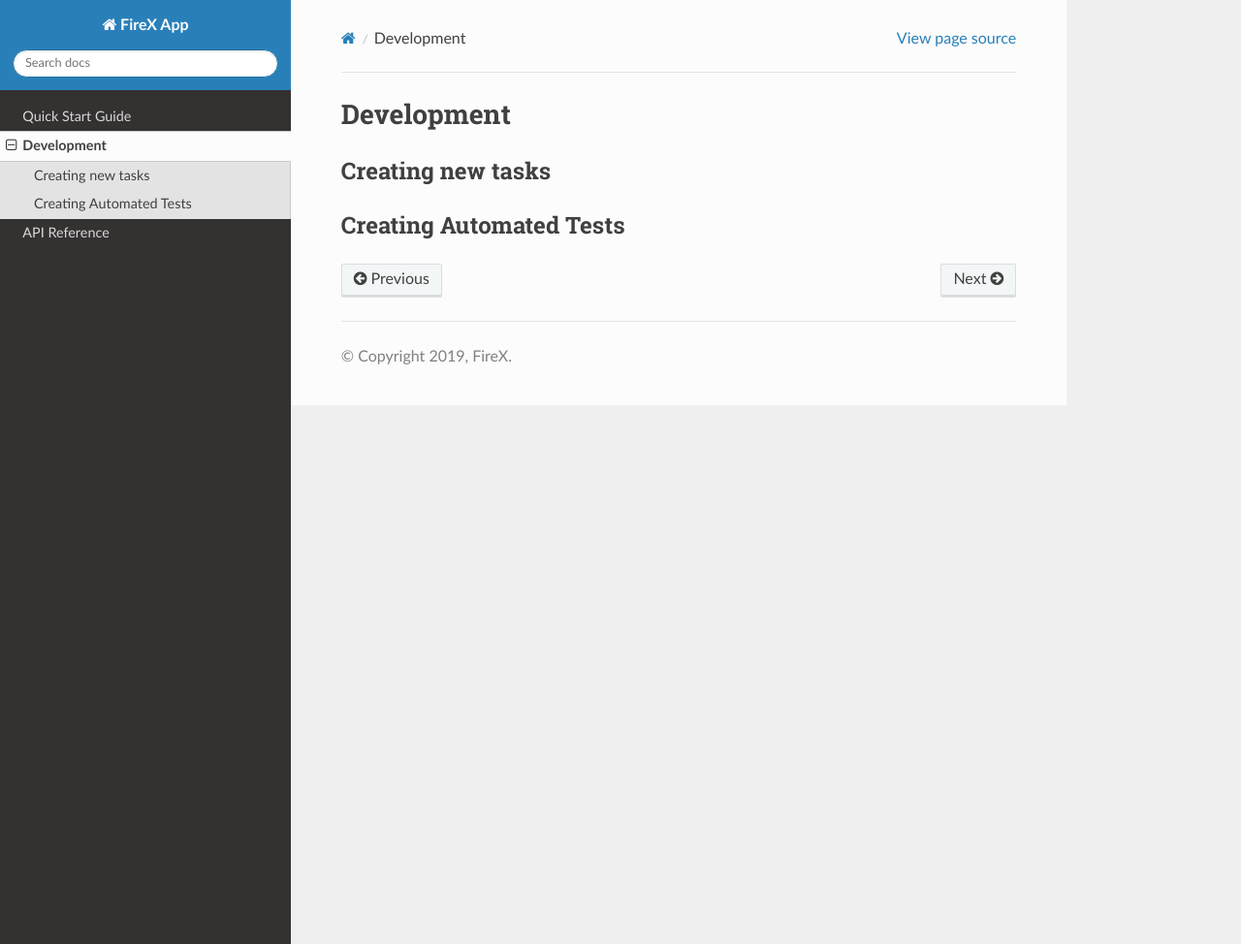
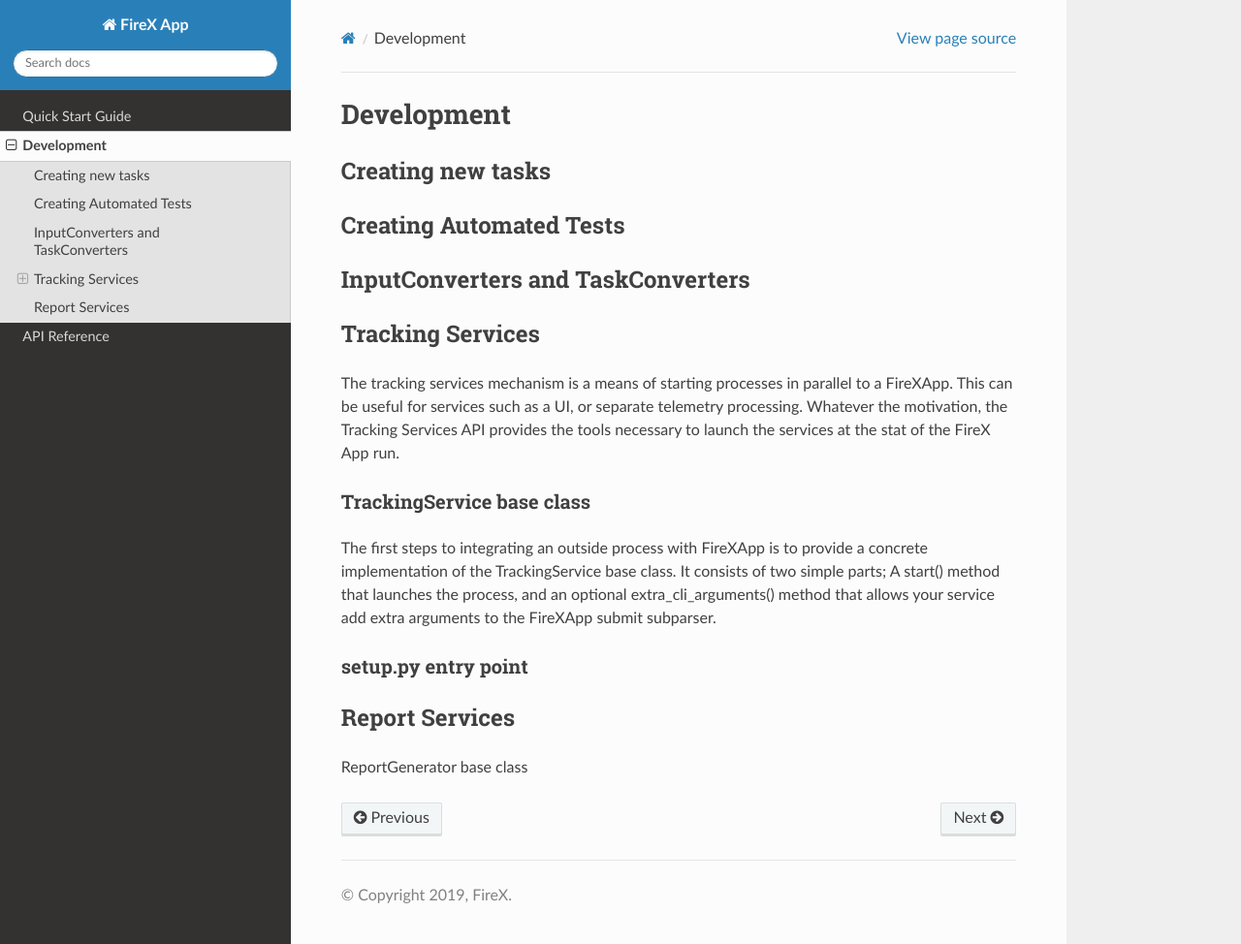
Before and after one commit to FireXStuff/firexapp, a Sphinx documentation site: the page built from docs/development.rst, in a window 1280 px wide and 974 px high. Shown: the whole window at 97% size. Built offline with Sphinx 7.4.7 and the Read the Docs theme 2.0.0, drawn with Linux system fonts in a browser that asks for light colours.

Commit message:
Some documentation of entry points

```diff
--- a/docs/development.rst
+++ b/docs/development.rst
@@ -10,3 +10,30 @@ Creating new tasks
 
 Creating Automated Tests
 ------------------------
+
+InputConverters and TaskConverters
+----------------------------------
+
+Tracking Services
+-----------------
+
+The tracking services mechanism is a means of starting processes in parallel to a FireXApp. This can be useful for
+services such as a UI, or separate telemetry processing. Whatever the motivation, the Tracking Services API provides
+the tools necessary to launch the services at the stat of the FireX App run.
+
+TrackingService base class
+~~~~~~~~~~~~~~~~~~~~~~~~~~
+
+The first steps to integrating an outside process with FireXApp is to provide a concrete implementation of the
+TrackingService base class. It consists of two simple parts; A start() method that launches the process, and
+an optional extra_cli_arguments() method that allows your service add extra arguments to the FireXApp submit subparser.
+
+
+setup.py entry point
+~~~~~~~~~~~~~~~~~~~~
+
+
+Report Services
+---------------
+
+ReportGenerator base class
```
